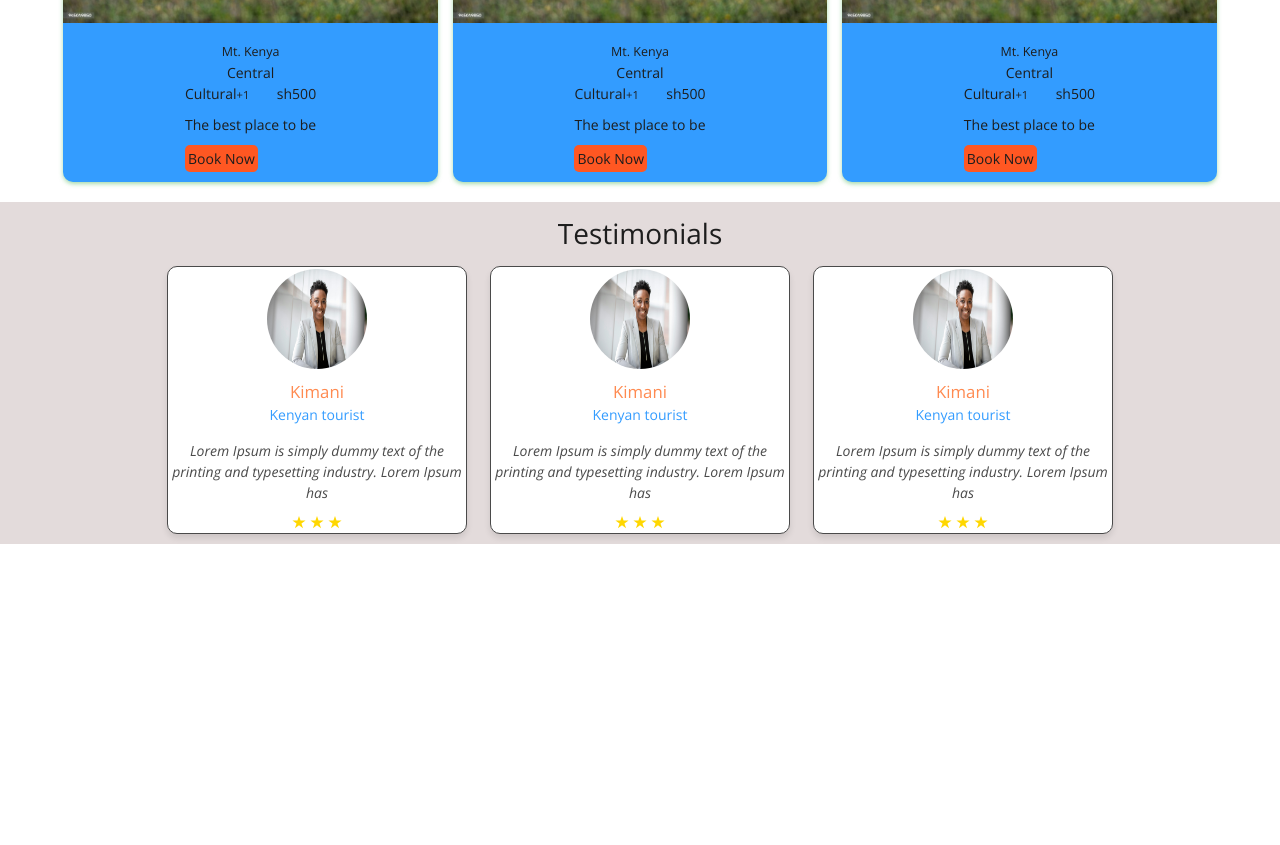
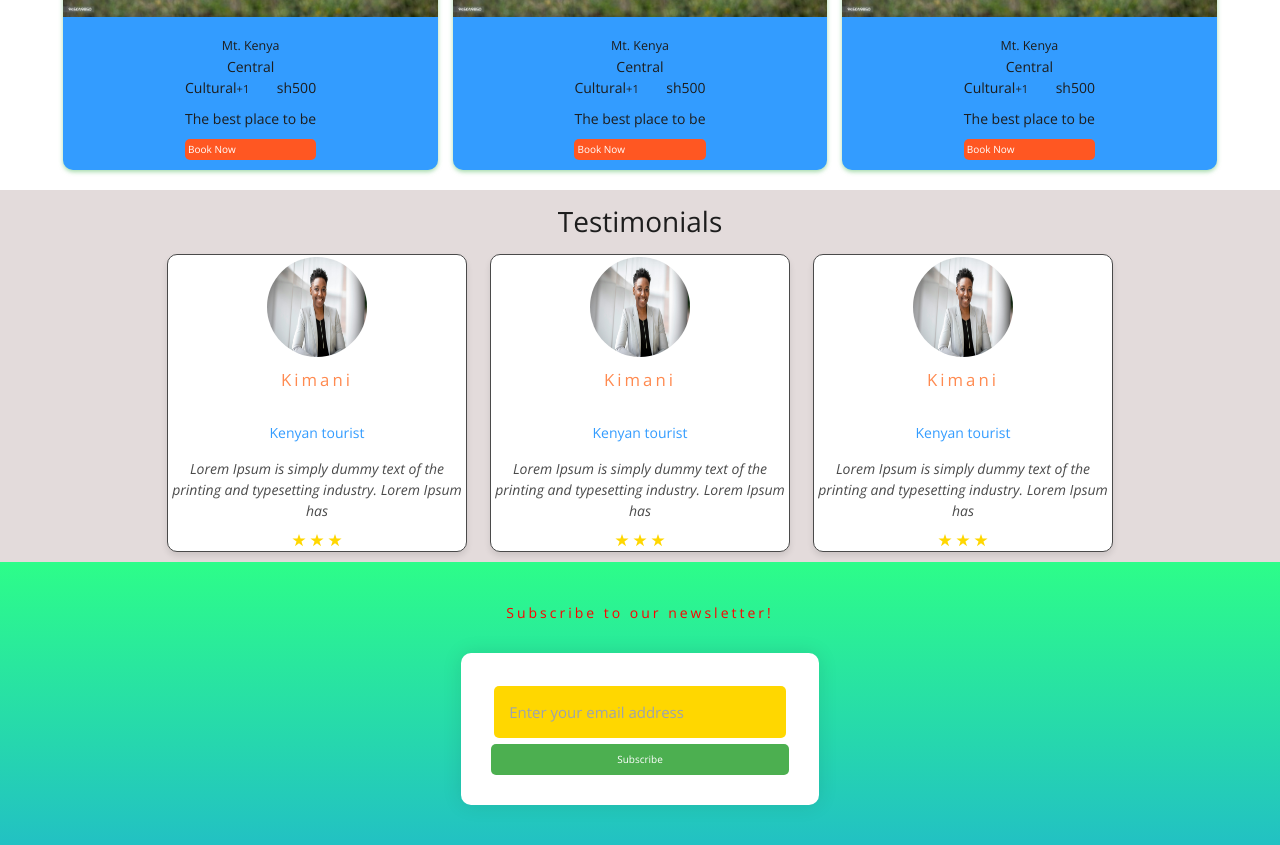
Before and after one commit to kimtechnos/Tech2giveZaph-Tours-website, a React (Vite) app: page / in a window 1280 px wide. Shown: the part 1560-2405 px from the top of the page. Before the commit the page ends 2104 px from the top, so only its background shows below. Built offline with nearby package versions, Linux system fonts and the light colour scheme.

Commit message:
apdating the newletter section

```diff
--- a/package.json
+++ b/package.json
@@ -15,7 +15,8 @@
     "react-dom": "^18.2.0",
     "react-icons": "^5.2.1",
     "react-responsive-carousel": "^3.2.23",
-    "react-router-dom": "^6.23.1"
+    "react-router-dom": "^6.23.1",
+    "styled-components": "^6.1.11"
   },
   "devDependencies": {
     "@types/react": "^18.2.66",
--- a/src/pages/Home/Home.jsx
+++ b/src/pages/Home/Home.jsx
@@ -2,6 +2,7 @@ import Hero from "./Hero";
 import About from "./About";
 import Destinations from "./Destinations";
 import Testimonials from "./Testimonials";
+import Newsletter from "./Newsletter";
 
 import "./home.css";
 const Home = () => {
@@ -11,6 +12,7 @@ const Home = () => {
       <About />
       <Destinations />
       <Testimonials />
+      <Newsletter />
     </section>
   );
 };
--- a/src/pages/Home/Newsletter.jsx
+++ b/src/pages/Home/Newsletter.jsx
@@ -0,0 +1,23 @@
+import "./newsletter.css";
+
+const Newsletter = () => {
+  return (
+    <div className="section-newsletter">
+      <h2 className="title">Subscribe to our newsletter!</h2>
+      <div className="form">
+        <form className="sec-form">
+          <input
+            className="email"
+            type="email"
+            placeholder="Enter your email address "
+            required
+          />
+          <button className="submit" type="submit">
+            Subscribe
+          </button>
+        </form>
+      </div>
+    </div>
+  );
+};
+export default Newsletter;
--- /dev/null
+++ b/src/pages/Home/newsletter.css
@@ -0,0 +1,66 @@
+.section-newsletter {
+  padding: 40px 40px;
+  display: flex;
+  flex-direction: column;
+  justify-content: center;
+  align-items: center;
+  background: rgb(34, 193, 195);
+  background: linear-gradient(
+    0deg,
+    rgba(34, 193, 195, 1) 0%,
+    rgba(45, 253, 137, 1) 100%
+  );
+}
+.title {
+  margin-bottom: 3rem;
+  letter-spacing: 3px;
+
+  color: red;
+}
+.form {
+  display: flex;
+  flex-direction: column;
+  align-items: center;
+  padding: 3rem;
+  background: white;
+  border-radius: 10px;
+  box-shadow: 0px 0px 20px rgba(0, 0, 0, 0.1);
+}
+.sec-form {
+  display: flex;
+  flex-direction: row;
+  align-items: center;
+  flex-wrap: wrap;
+  gap: 3px;
+}
+.email {
+  width: 100%;
+  padding: 1.5rem;
+  border: none;
+  border-radius: 5px;
+  background-color: var(--color-accent);
+  color: black;
+  font-size: 1.5rem;
+  cursor: pointer;
+  margin: 3px;
+
+  transition: background-color 0.3s ease;
+}
+.email:focus {
+  border-color: #77dd77;
+}
+button {
+  width: 100%;
+  padding: 0.8rem;
+  border: none;
+  border-radius: 5px;
+  background-color: #4caf50;
+  color: white;
+  font-size: 1rem;
+  cursor: pointer;
+  transition: background-color 0.3s ease;
+}
+button:hover {
+  background-color: green;
+  transition: 2s ease;
+}
```
Also changed, not shown: 1 other file (tests, documents, lock files or other folders).
